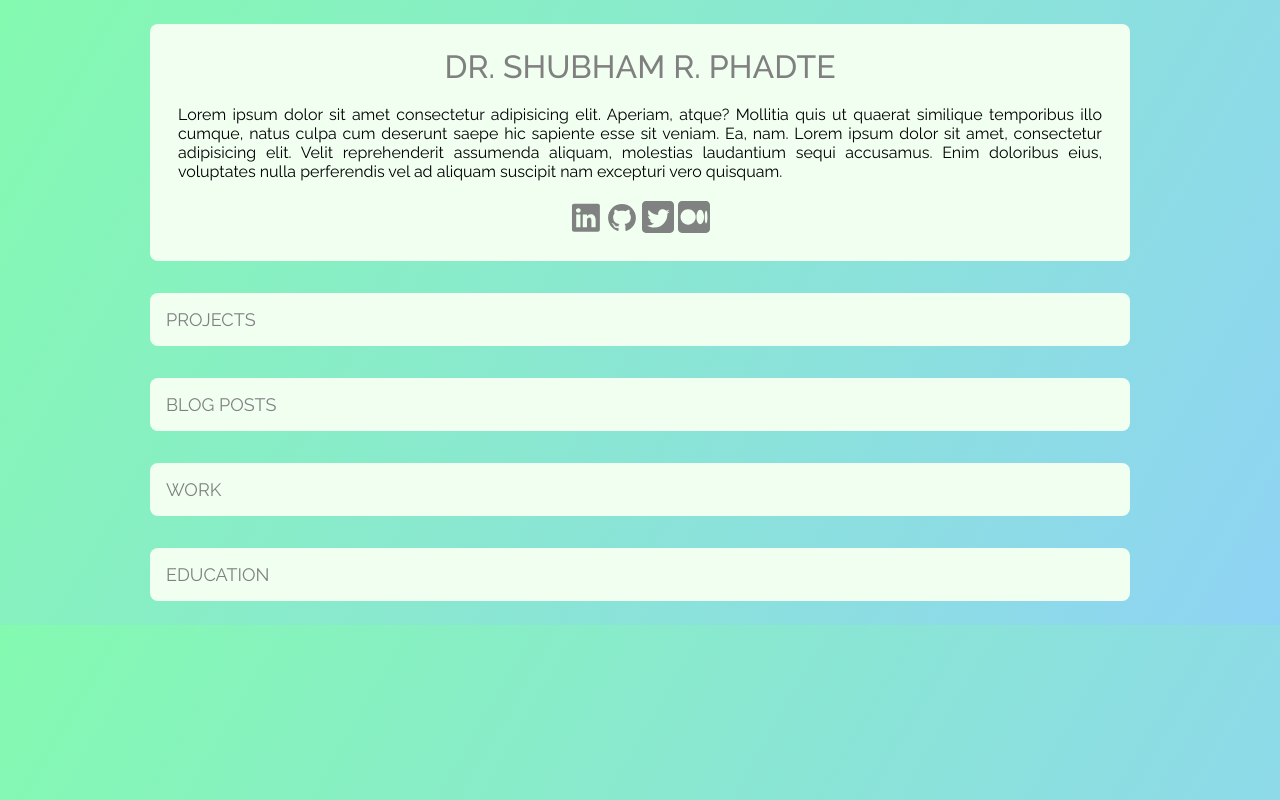
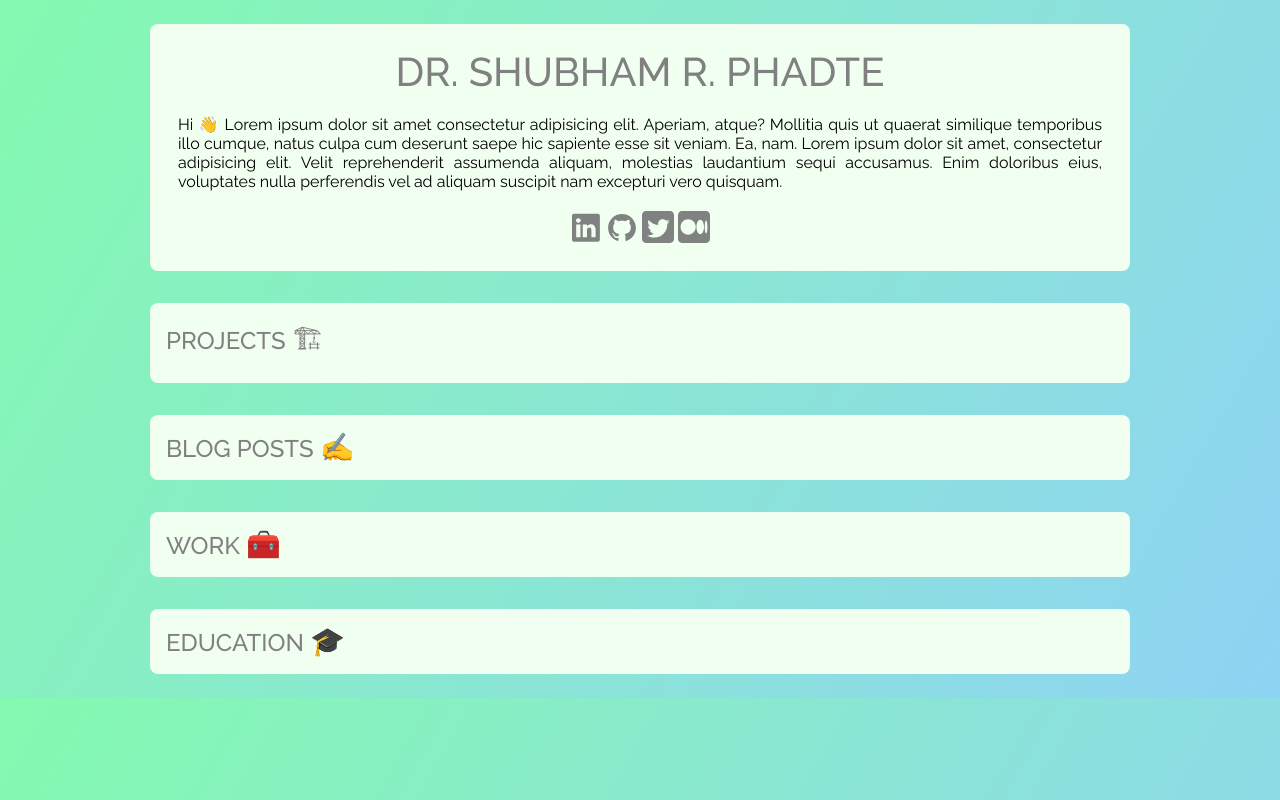
Before and after one commit to shubham-rp/shubham-rp.github.io, a plain HTML site: page index.html in a window 1280 px wide. Drawn offline with Linux system fonts and the light colour scheme.

Commit message:
day's progress

```diff
--- a/css/main.css
+++ b/css/main.css
@@ -20,7 +20,7 @@ body {
 }
 
 .heading {
-  font-size: 32px;
+  font-size: 40px;
   font-weight: 500;
   color: #808080;
   text-align: center;
@@ -47,7 +47,24 @@ body {
 }
 
 .section-heading {
-  font-size: 18px;
+  font-size: 24px;
+  font-weight: 500;
   text-transform: uppercase;
   color: #808080;
 }
+
+.emoji {
+  font-size: 28px;
+}
+
+.content-heading {
+  font-size: 20px;
+}
+
+.content-subheading {
+  font-size: 18px;
+}
+
+.content {
+  font-size: 16px;
+}
--- a/index.html
+++ b/index.html
@@ -11,20 +11,20 @@
       rel="stylesheet"
     />
 
-    <title>Sage Mode</title>
+    <title>Sage Mode ✨</title>
   </head>
   <body>
     <div class="container">
       <div class="intro">
         <div class="heading">Dr. Shubham R. Phadte</div>
         <div class="intro-description">
-          Lorem ipsum dolor sit amet consectetur adipisicing elit. Aperiam,
-          atque? Mollitia quis ut quaerat similique temporibus illo cumque,
-          natus culpa cum deserunt saepe hic sapiente esse sit veniam. Ea, nam.
-          Lorem ipsum dolor sit amet, consectetur adipisicing elit. Velit
-          reprehenderit assumenda aliquam, molestias laudantium sequi accusamus.
-          Enim doloribus eius, voluptates nulla perferendis vel ad aliquam
-          suscipit nam excepturi vero quisquam.
+          Hi 👋 Lorem ipsum dolor sit amet consectetur adipisicing elit.
+          Aperiam, atque? Mollitia quis ut quaerat similique temporibus illo
+          cumque, natus culpa cum deserunt saepe hic sapiente esse sit veniam.
+          Ea, nam. Lorem ipsum dolor sit amet, consectetur adipisicing elit.
+          Velit reprehenderit assumenda aliquam, molestias laudantium sequi
+          accusamus. Enim doloribus eius, voluptates nulla perferendis vel ad
+          aliquam suscipit nam excepturi vero quisquam.
         </div>
         <div class="sm_icons">
           <a
@@ -57,16 +57,20 @@
         peerlist, buymecoffee,gumroad, topmate -->
       </div>
       <div class="projects">
-        <div class="section-heading">Projects</div>
+        <div class="section-heading">Projects <span class="emoji">🏗</span></div>
       </div>
       <div class="blog">
-        <div class="section-heading">Blog Posts</div>
+        <div class="section-heading">
+          Blog Posts <span class="emoji">✍️</span>
+        </div>
       </div>
       <div class="work">
-        <div class="section-heading">Work</div>
+        <div class="section-heading">Work <span class="emoji">🧰</span></div>
       </div>
       <div class="education">
-        <div class="section-heading">Education</div>
+        <div class="section-heading">
+          Education <span class="emoji">🎓</span>
+        </div>
       </div>
     </div>
   </body>
```
